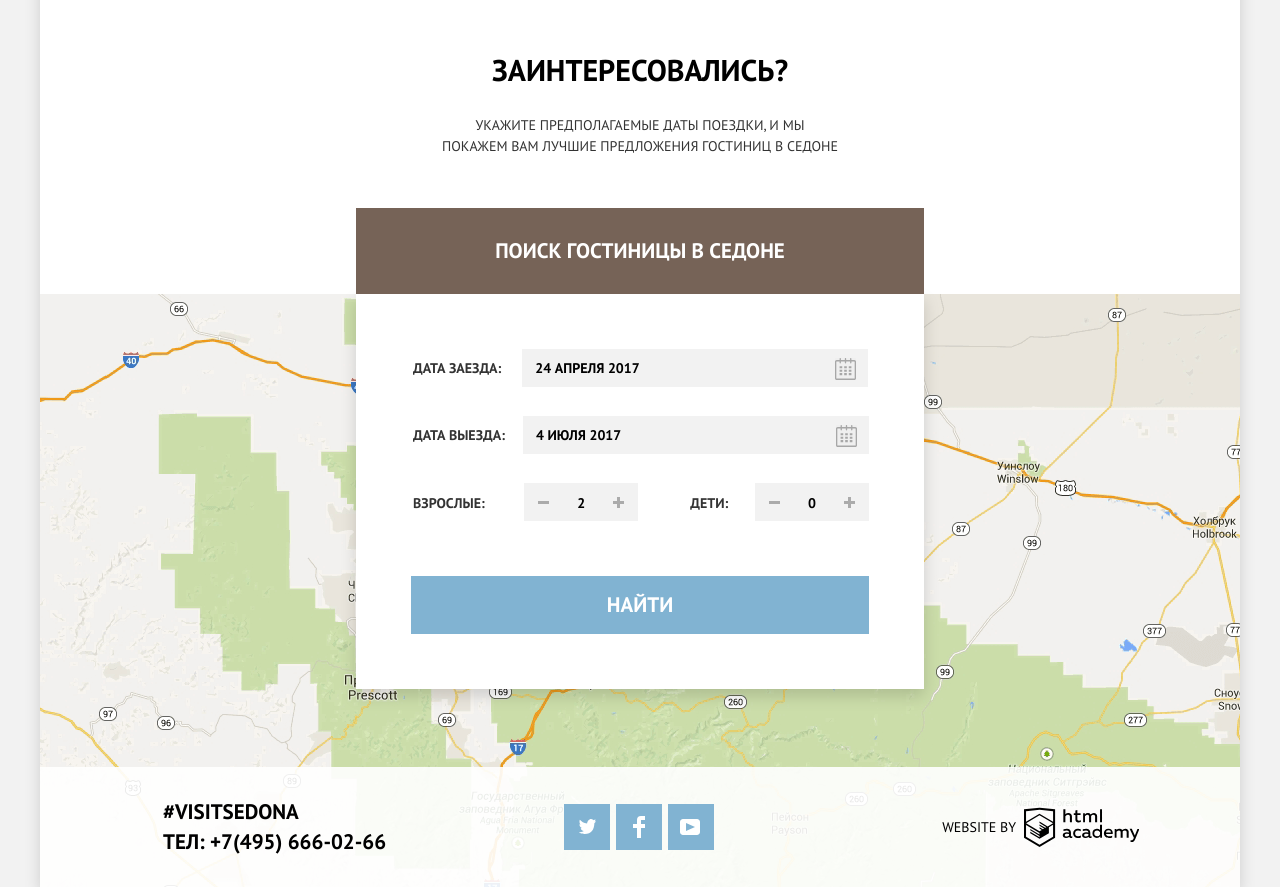
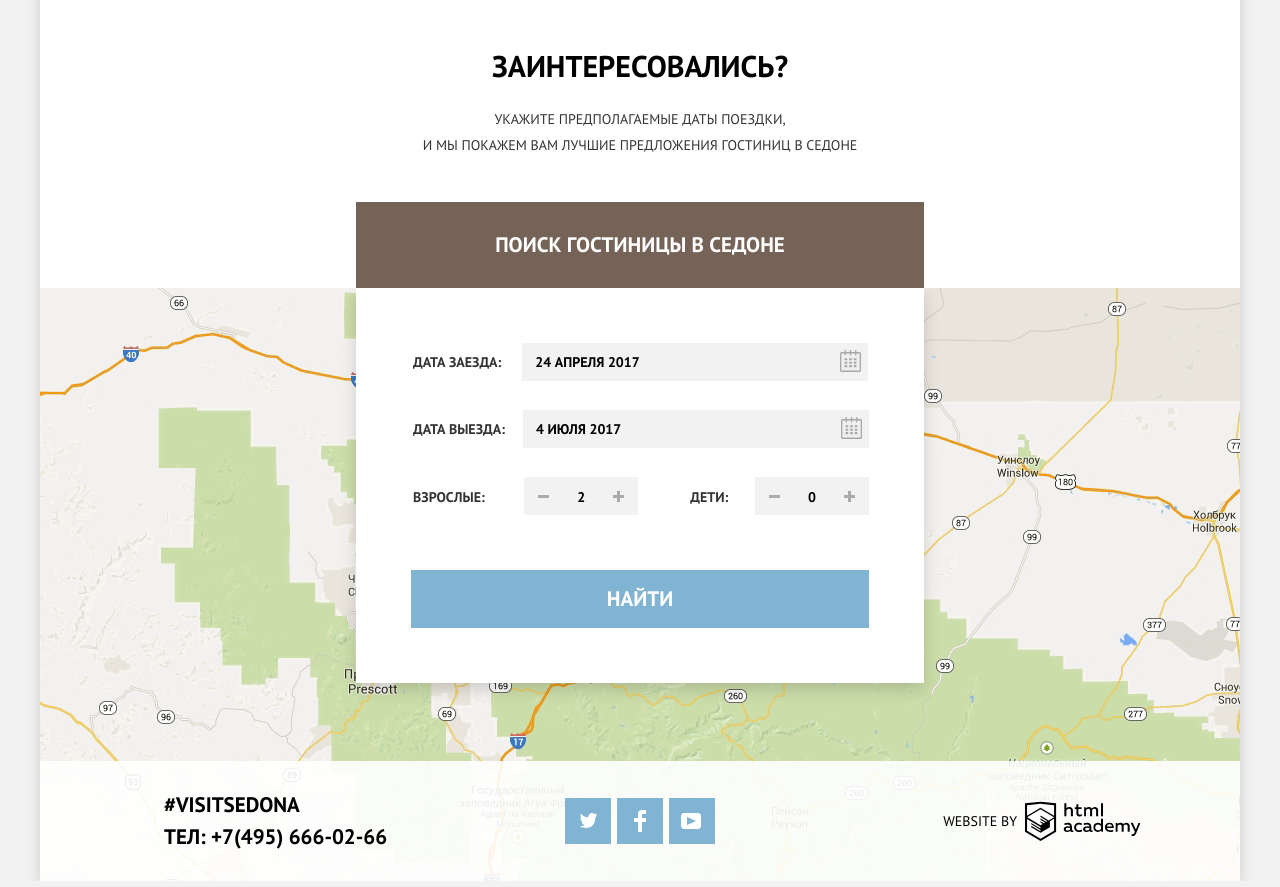
Before and after one commit to Fomich3000/1148461-sedona-27, a plain HTML site: page index.html in a window 1280 px wide. Shown: the part 1879-2766 px from the top of the page. Drawn offline with Linux system fonts and the light colour scheme.

Commit message:
Pixelperfect

```diff
--- a/css/styles.css
+++ b/css/styles.css
@@ -151,7 +151,7 @@ a {
   height: 48px;
   line-height: 26px;
   margin: auto;
-  margin-bottom: 37px;
+  margin-bottom: 35px;
 }
 
 .benefits-intro-text {
@@ -246,8 +246,8 @@ a {
 .heading-huge {
   width: 305px;
   margin: auto;
-  margin-top: 62px;
-  margin-bottom: 27px;
+  margin-top: 51px;
+  margin-bottom: 22px;
   font-size: 30px;
   line-height: 36px;
   font-weight: 700;
@@ -265,7 +265,7 @@ a {
   padding: 26px 60px;
   background-color: #eeeeee;
   width: 400px;
-  height: 246px;
+  height: 255px;
 }
 
 .benefit-heading {
@@ -326,12 +326,13 @@ a {
 }
 
 .search-intro-text {
-  width: 396px;
+  width: 463px;
+  line-height: 26px;
   margin: auto;
 }
 
 .form-roll-button {
-  margin-top: 51px;
+  margin-top: 44px;
   width: 568px;
   height: 86px;
   font-size: 21px;
@@ -413,8 +414,8 @@ a {
   position: absolute;
   width: 21px;
   height: 22px;
-  right: 12px;
-  top: 9px;
+  right: 7px;
+  top: 7px;
   border: 0;
   padding: 0;
   cursor: pointer;
@@ -927,7 +928,7 @@ a {
 
 .contacts {
   width: 400px;
-  padding-left: 123px;
+  padding-left: 124px;
   font-size: 21px;
   line-height: 30px;
   font-weight: 700;
@@ -936,8 +937,8 @@ a {
 
 .contacts-hashtag,
 .contacts-phone {
-  margin-top: 0px;
-  margin-bottom: 0px;
+  margin-top: 1px;
+  margin-bottom: 2px;
 }
 
 .phone {
@@ -946,7 +947,7 @@ a {
 
 .social-icons-list {
   width: 400px;
-  padding-left: 124px;
+  padding-left: 125px;
   display: flex;
   list-style: none;
 }
@@ -1013,7 +1014,7 @@ a {
   display: block;
   width: 400px;
   height: 41px;
-  padding-left: 184px;
+  padding-left: 185px;
   font-size: 14px;
   line-height: 26px;
 }
@@ -1021,7 +1022,7 @@ a {
 .copyright-span {
   position: absolute;
   top: 7px;
-  right: 224px;
+  right: 223px;
   color: #000000;
   padding: 0px;
   vertical-align: middle;
--- a/index.html
+++ b/index.html
@@ -95,7 +95,7 @@
       <section class="search-section">
         <h2 class="visually-hidden">Поиск гостиниц в Седоне</h2>
         <p class="heading-huge">Заинтересовались?</p>
-        <p class="search-intro-text">Укажите предполагаемые даты поездки,
+        <p class="search-intro-text">Укажите предполагаемые даты поездки,<br>
           и мы покажем вам лучшие предложения гостиниц в Седоне
         </p>
         <button class="button form-roll-button" type="button">Поиск гостиницы в Седоне</button>
```
